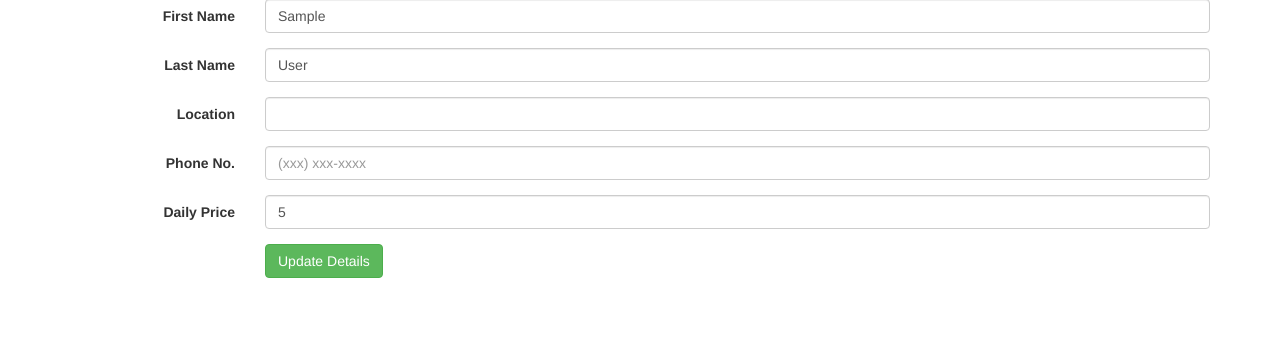
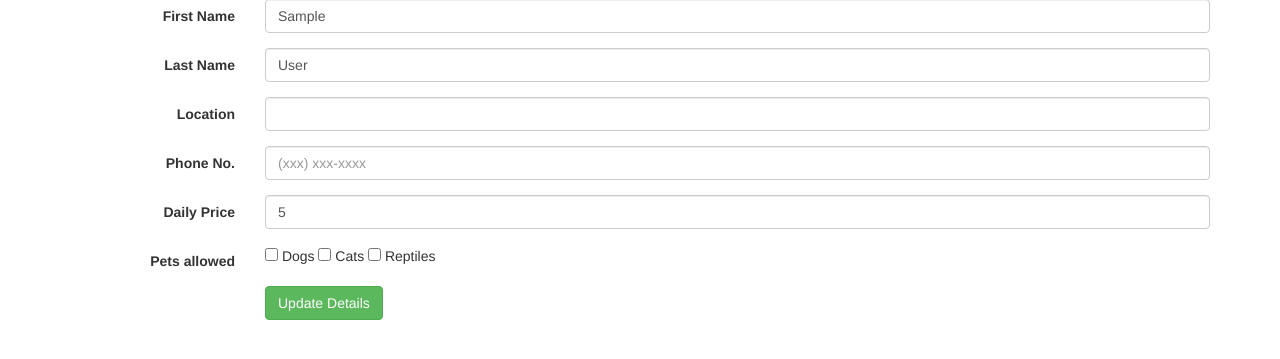
Before and after one commit to chashmeetsingh/Airbnb-Clone, a Rails app: page /profile in a window 1280 px wide. Shown: the part 194-553 px from the top of the page. Run offline with Rails 7, Linux system fonts and the light colour scheme; the visitor is signed in with stand-in values (Sample User, id 1); style sheets or scripts are compiled from the project's sources; parts of the project's set-up code (start-up, migrations or seed data) failed here and were passed over; some libraries are stand-ins or nearby versions.

Commit message:
fix for profile location update

```diff
--- a/app/controllers/home_controller.rb
+++ b/app/controllers/home_controller.rb
@@ -1,6 +1,6 @@
 class HomeController < ApplicationController
   add_flash_types :error, :success
-  before_action :authenticate_user!, only: [ :profile, :sitter ]
+  before_action :authenticate_user!, only: [:profile, :sitter]
   require 'haversine'
 
   def index
@@ -27,12 +27,16 @@ class HomeController < ApplicationController
   end
 
   def update_user_with_address
-    begin
-      current_user.update_without_password(user_params_with_address)
+    if !params[:user][:lat].blank? && !params[:user][:lng].blank?
+      begin
+        current_user.update_without_password(user_params_with_address)
+        flash[:success] = 'Successfully updated!'
+      rescue => ex
+        logger.error ex.message
+        flash[:error] = 'Error Updating'
+      end
+    else
       flash[:success] = 'Successfully updated!'
-    rescue => ex
-      logger.error ex.message
-      flash[:error] = 'Error Updating'
     end
   end
 
@@ -53,7 +57,7 @@ class HomeController < ApplicationController
     @end_date = params[:end_date]
     @location_query = params[:autocomplete]
 
-    query = [ @lat, @lng ]
+    query = [@lat, @lng]
 
     @users = Array.new
     # @users = User.all
@@ -79,7 +83,7 @@ class HomeController < ApplicationController
 
       if boolBook == true
         unless user.lat.nil? && user.lng.nil?
-          user_coor = [ user.lat, user.lng ]
+          user_coor = [user.lat, user.lng]
 
           if Haversine.distance(query, user_coor).to_km < 20
             @users << user
@@ -98,7 +102,7 @@ class HomeController < ApplicationController
     end_date = params[:end_date]
     location_query = params[:autocomplete]
 
-    query = [ lat, lng ]
+    query = [lat, lng]
 
     users = Array.new
     # @users = User.all
@@ -124,7 +128,7 @@ class HomeController < ApplicationController
 
       if boolBook == true
         unless user.lat.nil? && user.lng.nil?
-          user_coor = [ user.lat, user.lng ]
+          user_coor = [user.lat, user.lng]
 
           if Haversine.distance(query, user_coor).to_km < 20
             users << user
--- a/app/views/home/profile.html.erb
+++ b/app/views/home/profile.html.erb
@@ -38,6 +38,15 @@
     </div>
 
     <div class="form-group">
+      <%= f.label :pets_accepted, 'Pets allowed', class: 'col-sm-2 control-label' %>
+      <div class="col-sm-10">
+        <%= f.check_box :pets, {multiple:true}, name: 'pets', value: '0' %> Dogs
+        <%= f.check_box :pets, {multiple:true}, name: 'pets', value: '1' %> Cats
+        <%= f.check_box :pets, {multiple:true}, name: 'pets', value: '2' %> Reptiles
+      </div>
+    </div>
+
+    <div class="form-group">
       <div class="col-sm-offset-2 col-sm-10">
         <%= f.submit 'Update Details', class: 'btn btn-success' %>
       </div>
```
Lines whose indentation alone changed are shown as unchanged.
